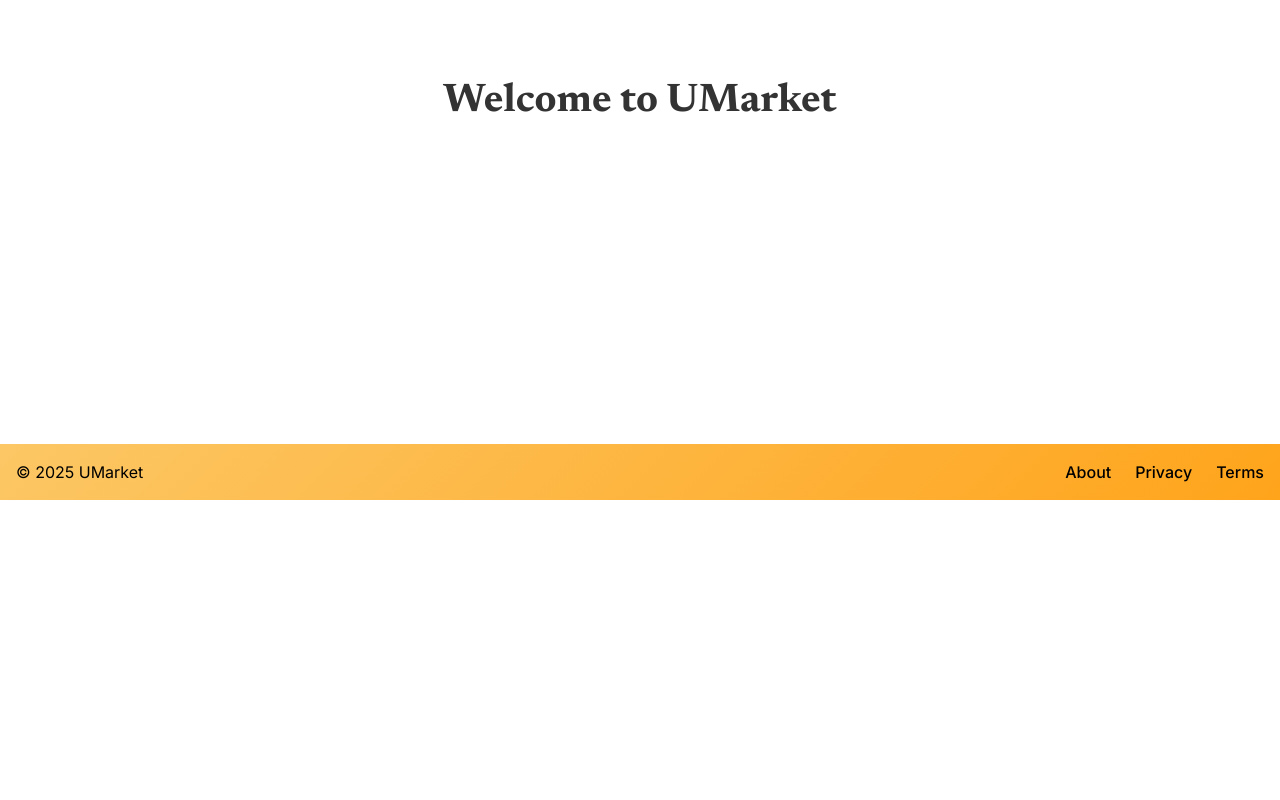
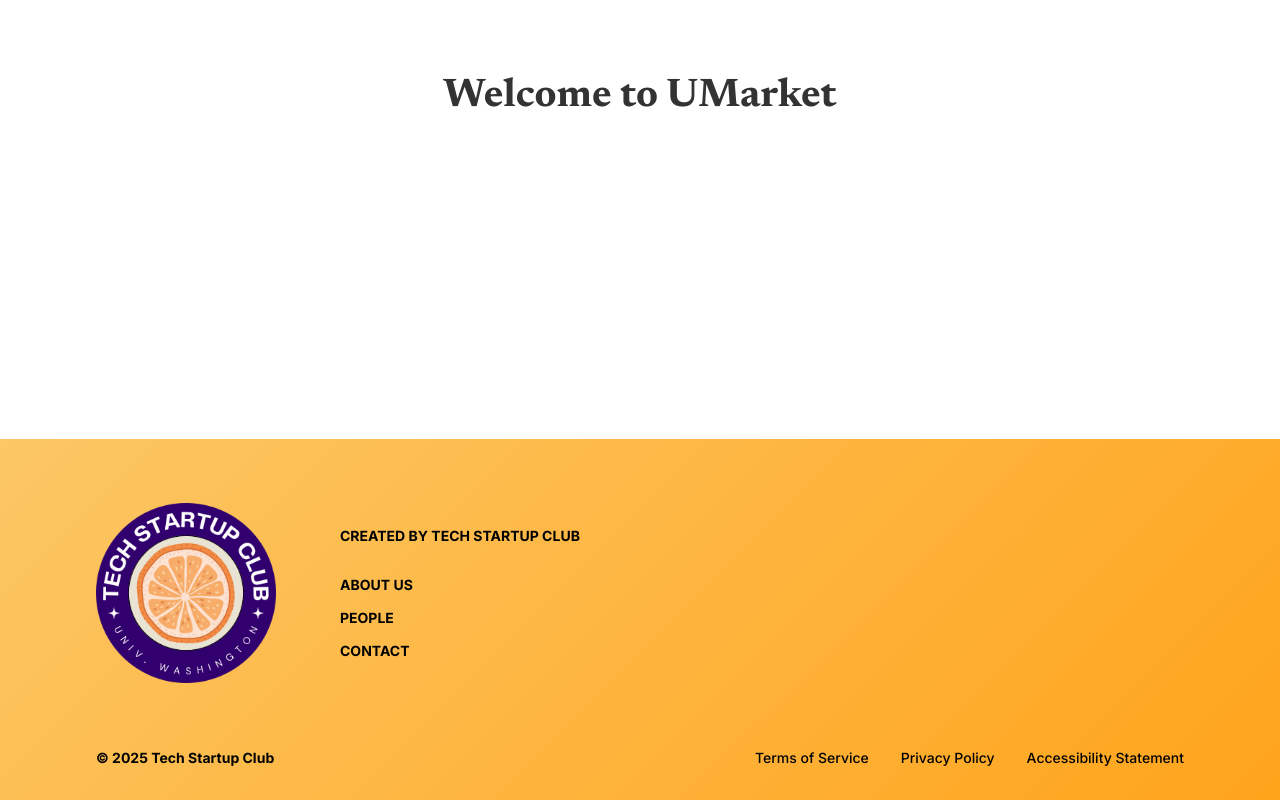
Before and after one commit to TechStartupClub/UMarket, a React (Vite) app in the folder client/: page / in a window 1280 px wide. Shown: the part 372-1172 px from the top of the page. Before the commit the page ends 872 px from the top, so only its background shows below. Built offline with nearby package versions, Linux system fonts and the light colour scheme.

Commit message:
feat: Footer styling

```diff
--- a/client/src/shared/components/layout/Footer/footer.module.css
+++ b/client/src/shared/components/layout/Footer/footer.module.css
@@ -1,26 +1,64 @@
 .footer {
     background: linear-gradient(135deg, #fcc765 0%, #ffa41b 100%);
-    padding: 1rem 0;
-    margin-top: auto;
+    padding: 4rem 6rem 2rem;
  }
 
  .container {
     max-width: 1440px;
     margin: 0 auto;
-    padding: 0 1rem;
+    font-weight: bold;
  }
 
-.content {
+ .mainContent {
     display: flex;
-    justify-content: space-between;
+    flex-direction: row;
+    gap: 4rem;
+    margin-bottom: 4rem;
     align-items: center;
+ }
+
+ .logo {
+    width: 180px;
+    height: auto;
+ }
+
+ .linkGroup {
+    display: flex;
+    flex-direction: column;
+    gap: 0.75rem;
+ }
+
+ .createdBy {
+    font-size: 0.875rem;
+    text-transform: uppercase;
+    margin-bottom: 1rem;
  }
 
  .links {
     display: flex;
-    gap: 1.5rem;
+    flex-direction: column;
+    gap: 0.75rem;
  }
 
  .links a {
     text-decoration: none;
+    font-size: 0.875rem;
+    text-transform: uppercase;
+    font-weight: bold;
  }
+
+ .legalSection {
+    display: flex;
+    justify-content: space-between;
+    align-items: center;
+    font-size: 0.875rem;
+ }
+
+ .legalLinks {
+    display: flex;
+    gap: 2rem;
+ }
+
+ .legalLinks a {
+    text-decoration: none;
+ }
--- a/client/src/shared/components/layout/Footer/index.tsx
+++ b/client/src/shared/components/layout/Footer/index.tsx
@@ -1,17 +1,29 @@
 import React from 'react';
 import { Link } from 'react-router-dom';
 import styles from './Footer.module.css';
+import logo from '../../../../assets/logos/tsc/Tech Startup Club Logo.png';
 
 const Footer: React.FC = () => {
     return (
         <footer className={styles.footer}>
             <div className={styles.container}>
-                <div className={styles.content}>
-                    <p>&copy; {new Date().getFullYear()} UMarket</p>
+            <div className={styles.mainContent}>
+                <img src={logo} alt="Tech Startup Club Logo" className={styles.logo} />
+                <div className={styles.linkGroup}>
+                    <p className={styles.createdBy}>CREATED BY TECH STARTUP CLUB</p>
                     <div className={styles.links}>
-                        <Link to="/about">About</Link>
-                        <Link to="/privacy">Privacy</Link>
-                        <Link to="/terms">Terms</Link>
+                        <Link to="/about">ABOUT US</Link>
+                        <Link to="/people">PEOPLE</Link>
+                        <Link to="/contact">CONTACT</Link>
+                    </div>
+                </div>
+            </div>
+                <div className={styles.legalSection}>
+                    <span>&copy; 2025 Tech Startup Club</span>
+                    <div className={styles.legalLinks}>
+                        <Link to="/terms">Terms of Service</Link>
+                        <Link to="/privacy">Privacy Policy</Link>
+                        <Link to="/accessibility">Accessibility Statement</Link>
                     </div>
                 </div>
             </div>
--- a/client/src/shared/components/layout/Navbar/navbar.module.css
+++ b/client/src/shared/components/layout/Navbar/navbar.module.css
@@ -4,12 +4,12 @@
 
 .container {
     max-width: 1440px;
+    padding-top: 5px;
     margin: 0 auto;
-    padding: 5px;
     display: flex;
     justify-content: space-between;
     align-items: center;
-    gap: 30px; /* Consistent spacing between all elements */
+    gap: 35px; /* Consistent spacing between all elements */
 }
 
 .logo {
--- a/client/src/shared/components/layout/Topbar/Topbar.module.css
+++ b/client/src/shared/components/layout/Topbar/Topbar.module.css
@@ -9,7 +9,6 @@
     margin: 0 auto;
     display: flex;
     justify-content: space-between;
-    padding: 0 20px;
 }
 
 .left span, .right span {
```
Lines whose indentation alone changed are shown as unchanged.
